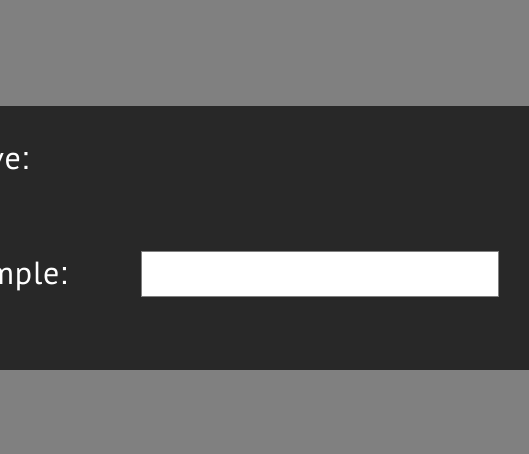
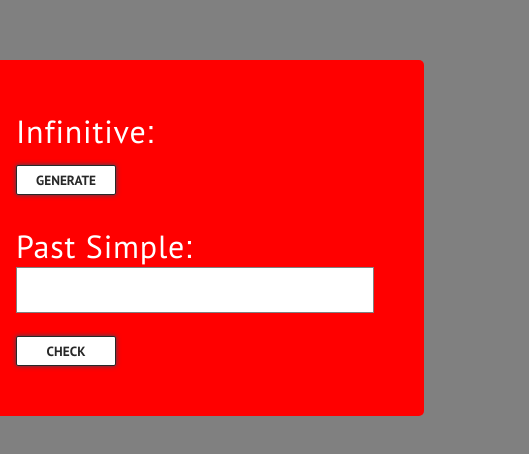
Before and after one commit to etrifonova/Irregular-Verbs-App-2.0, a plain HTML site: page index.html in a window 390 px wide. Shown: the part 184-638 px from the top of the page, 529 px wide, since content can reach past the window. Drawn offline with Linux system fonts and the light colour scheme.

Commit message:
feat: update rwd

```diff
--- a/index.html
+++ b/index.html
@@ -3,6 +3,7 @@
 <head>
 <title>Irregular Verbs Exerciser</title>
 <link rel="stylesheet" href="style.css">
+<meta name="viewport" content="width=device-width, initial-scale=1.0">
 </head>
 
 <body>
--- a/style.css
+++ b/style.css
@@ -36,7 +36,8 @@ body {
 
 .main-area {
     background-color: #282828;
-    padding: 30px;
+    padding: 50px;
+    border-radius: 5px;
 }
 
 .title {
@@ -59,6 +60,7 @@ body {
     color: #282828;
     border: solid 1px #282828;
     box-shadow: 0 0 5px 0 #34495e;
+    border-radius: 2px;
 }
 
 .button:hover {
@@ -73,12 +75,27 @@ body {
     box-shadow: 0 0 5px 0 #34495e;
 }
 
+.button:active {
+    min-width: 100px;
+    min-height: 30px;
+    font-family: inherit;
+    font-weight: bold;
+    text-transform: uppercase;
+    background-color: white;
+    color: #04aa6d;
+    border: solid 1px #282828;
+    box-shadow: 0 0 5px 0 #34495e;
+}
+
+
+
 
 
 .psimple-input {
     font-family: inherit;
     font-size: inherit;
     border: solid 1px gray;
+    margin-bottom: 10px;
 
 }
 
@@ -86,7 +103,41 @@ body {
     margin-top: 30px;
 }
 
-.out-2 {
-    margin-top: 10px;
+
+
+@media screen and (min-width: 320px) and (max-width: 479px) {
+
+    .main-area {
+        background-color: red;
+
+    }
+
+    .grid-container {
+        display: grid;
+        grid-template-columns: 1fr;
+    }
 
 }
+
+@viewport {
+    width: device-width ;
+    zoom: 1.0 ;
+  }
+
+  @-ms-viewport {
+    width: device-width ;
+  }
+
+  @media only screen and (max-width:320px) {
+    /* CSS for screens that are 320 pixels or less will be put in this section */
+
+    .main-area {
+        background-color: red;
+
+    }
+
+    .grid-container {
+        display: grid;
+        grid-template-columns: 1fr;
+    }
+  }
```
